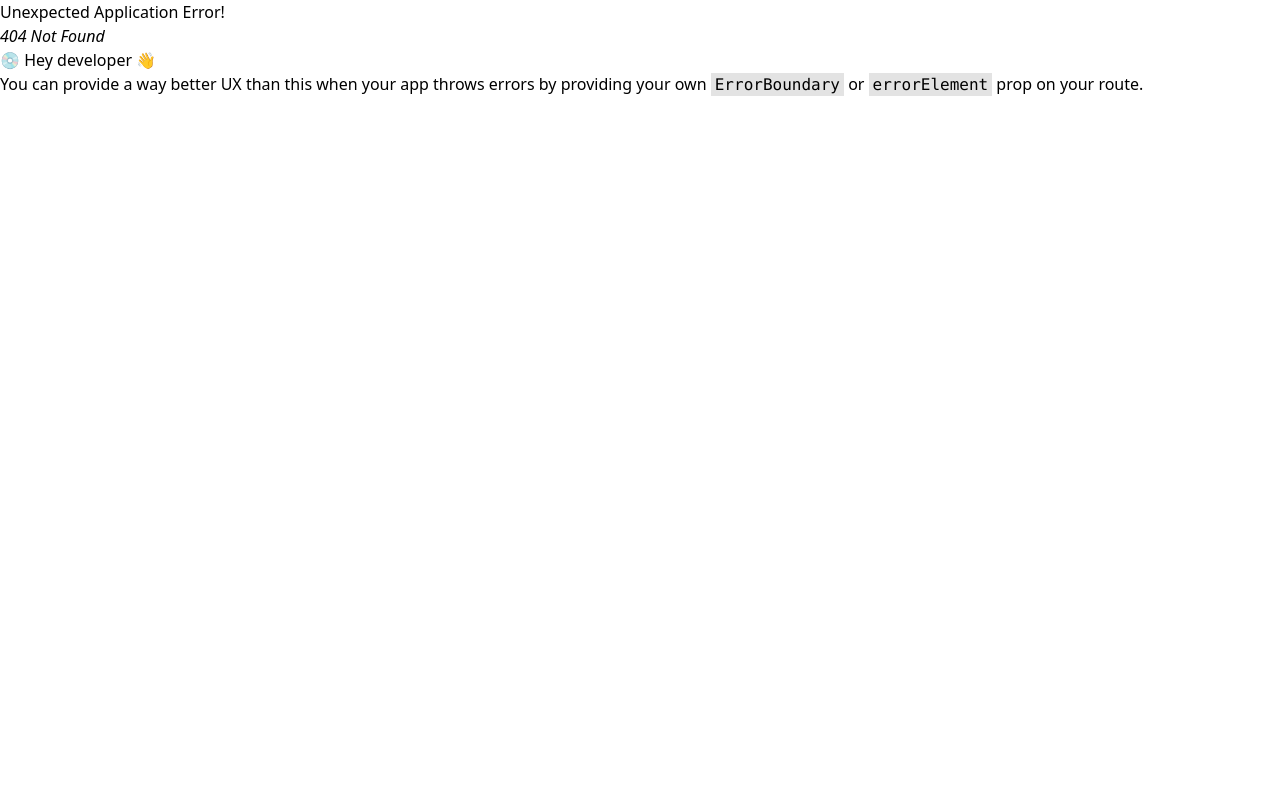
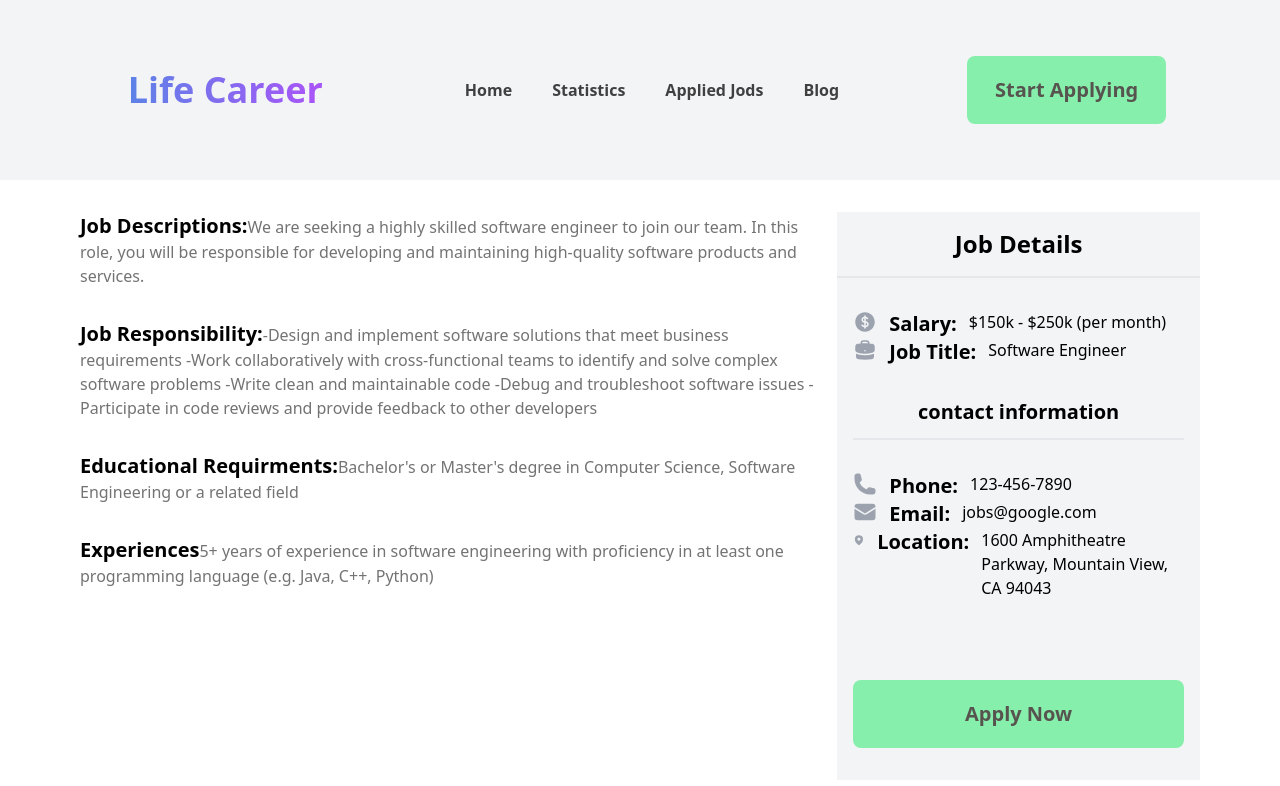
Before and after one commit to sagor369/job-application, a React (Vite) app: page /jobs/1 in a window 1280 px wide. Before the commit this address had no page. Shown: the top 786 px of the page. Built offline with nearby package versions, Linux system fonts and the light colour scheme.

Commit message:
job details complete

```diff
--- a/public/jobs.json
+++ b/public/jobs.json
@@ -5,14 +5,17 @@
       "image": "/public/All Images/google-1-1 1.png",
       "company": "Google LLC",
       "location": "Mountain View, CA",
-      "salary": "$150,000 - $250,000",
+      "salary": "$150k - $250k",
       "title": "Software Engineer",
       "time": "Full-time",
       "remoteOrOnsite": "Onsite",
       "description": "We are seeking a highly skilled software engineer to join our team. In this role, you will be responsible for developing and maintaining high-quality software products and services.",
       "responsibility": "-Design and implement software solutions that meet business requirements \n-Work collaboratively with cross-functional teams to identify and solve complex software problems \n-Write clean and maintainable code \n-Debug and troubleshoot software issues \n-Participate in code reviews and provide feedback to other developers",
       "education": "Bachelor's or Master's degree in Computer Science, Software Engineering or a related field",
-      "experiences": "5+ years of experience in software engineering with proficiency in at least one programming language (e.g. Java, C++, Python)"
+      "experiences": "5+ years of experience in software engineering with proficiency in at least one programming language (e.g. Java, C++, Python)",
+      "phone": "123-456-7890",
+      "email": "jobs@google.com",
+      "address": "1600 Amphitheatre Parkway, Mountain View, CA 94043"
 
     },
     {
@@ -21,14 +24,17 @@
       "image": "/public/All Images/netflix-4 1.png",
       "company": "Microsoft Corporation",
       "location": "Redmond, WA",
-      "salary": "$120,000 - $200,000",
+      "salary": "$120k - $200k",
       "title": "Data Scientist",
       "time": "Full-time",
       "remoteOrOnsite": "Remote",
       "description": "We are seeking an experienced data scientist to join our team. In this role, you will be responsible for developing and implementing data-driven solutions to solve complex business problems.",
       "responsibility": "-Analyze and interpret large, complex datasets \n-Develop predictive models using statistical and machine learning techniques \n-Collaborate with cross-functional teams to identify opportunities for data-driven solutions \n-Communicate insights and recommendations to stakeholders",
       "education": "Master's or Ph.D. degree in Data Science, Statistics, Mathematics or a related field",
-      "experiences": "3+ years of experience in data science with expertise in statistical analysis and machine learning"
+      "experiences": "3+ years of experience in data science with expertise in statistical analysis and machine learning",
+      "phone": "123-456-7890",
+      "email": "jobs@microsoft.com",
+      "address": "1 Microsoft Way, Redmond, WA 98052"
 
     },
     {
@@ -37,14 +43,18 @@
       "image": "/public/All Images/Amazon_logo.jpg",
       "company": "Amazon.com, Inc.",
       "location": "Seattle, WA",
-      "salary": "$130,000 - $220,000",
+      "salary": "$130k - $220k",
       "title": "Software Development Engineer",
       "time": "Remote",
       "remoteOrOnsite": "Onsite",
       "description": "We are seeking a talented software development engineer to join our team. In this role, you will be responsible for developing and deploying large-scale, distributed systems.",
       "responsibility": "-Design and implement software solutions that meet business requirements \n-Work collaboratively with cross-functional teams to identify and solve complex software problems \n-Write clean and maintainable code \n-Debug and troubleshoot software issues \n-Participate in code reviews and provide feedback to other developers",
       "education": "Bachelor's or Masters degree in Computer Science, Software Engineering or a related field",
-      "experiences": "5+ years of experience in software engineering with proficiency in at least one programming language (e.g. Java, C++, Python)"
+      "experiences": "5+ years of experience in software engineering with proficiency in at least one programming language (e.g. Java, C++, Python)",
+      "phone": "123-456-7890",
+      "email": "jobs@amazon.com",
+      "address": "410 Terry Ave N, Seattle, WA 98109"
+
 
     },
     {
@@ -53,14 +63,17 @@
       "image": "/public/All Images/tesla-9 1.png",
       "company": "Apple Inc.",
       "location": "Cupertino, CA",
-      "salary": "$140,000 - $230,000",
+      "salary": "$140k - $230k",
       "title": "Machine Learning Engineer",
       "time": "Full-time",
       "remoteOrOnsite": "Remote",
       "description": "We are seeking an experienced product manager to join our team. In this role, you will be responsible for defining and driving the product roadmap for one of our core products.",
       "responsibility": "-Define product strategy and roadmap based on customer needs and market trends \n-Partner with cross-functional teams to develop and launch new products and features \n-Set product goals and track progress towards achieving them \n-Monitor product performance and identify areas for improvement \n-Communicate product vision and strategy to stakeholders",
       "education": "Bachelor's or Master's degree in Business, Computer Science or a related field",
-      "experiences": "5+ years of experience in product management with a proven track record of shipping successful products"
+      "experiences": "5+ years of experience in product management with a proven track record of shipping successful products",
+      "phone": "123-456-7890",
+      "email": "jobs@apple.com",
+      "address": "1 Apple Park Way, Cupertino, CA 95014"
     },
     {
       "id": 5,
@@ -68,14 +81,17 @@
       "image": "/public/All Images/Facebook-Logo.jpg",
       "company": "Facebook, Inc.",
       "location": "Menlo Park, CA",
-      "salary": "$160,000 - $250,000",
+      "salary": "$160k - $250k",
       "title": "Product Manager",
       "time": "Full-time",
       "remoteOrOnsite": "Onsite",
       "description": "We are seeking a highly skilled machine learning engineer to join our team. In this role, you will be responsible for developing and implementing state-of-the-art machine learning algorithms and systems.",
       "responsibility": "-Design and develop machine learning models and algorithms \n-Optimize machine learning models for performance and scalability \n-Work closely with cross-functional teams to integrate machine learning into products and services \n-Research and evaluate new machine learning technologies and techniques",
       "education": "Master's or Ph.D. degree in Computer Science, Machine Learning or a related field",
-      "experiences": "3+ years of experience in machine learning with a strong background in programming and mathematics"
+      "experiences": "3+ years of experience in machine learning with a strong background in programming and mathematics",
+      "phone": "123-456-7890",
+      "email": "jobs@facebook.com",
+      "address": "1 Hacker Way, Menlo Park, CA 94025"
     },
     {
       "id": 6,
@@ -83,13 +99,16 @@
       "image": "/public/All Images/Group 10021.png",
       "company": "Twitter, Inc.",
       "location": "San Francisco, CA",
-      "salary": "$120,000 - $200,000",
+      "salary": "$120k - $200k",
       "title": "Data Engineer",
       "time": "Remote",
       "remoteOrOnsite": "Onsite",
       "description": "We are seeking a talented software engineer to join our team. In this role, you will be responsible for designing and developing scalable, high-performance software systems that power our streaming service.",
       "responsibility": "-Design and develop software systems that scale to millions of users \n-Work closely with cross-functional teams to develop new features and improve existing ones \n-Optimize software systems for performance and reliability \n-Contribute to the software development lifecycle including design, development, testing, and deployment",
       "education": "Bachelor's or Master's degree in Computer Science, Software Engineering or a related field",
-      "experiences": "8+ years of experience in software engineering with proficiency in at least one programming language (e.g. Java, C++, Python)"
+      "experiences": "8+ years of experience in software engineering with proficiency in at least one programming language (e.g. Java, C++, Python)",
+      "phone": "123-456-7890",
+      "email": "jobs@google.com",
+      "address": "1600 Amphitheatre Parkway, Mountain View, CA 94043"
       }
       ]
--- a/src/Feature.jsx
+++ b/src/Feature.jsx
@@ -5,7 +5,6 @@ const Feature = ({featureJob}) => {
     const nb = featureJob.slice (0,4)
     const [item , setItem] = useState(nb)
     // setItem(nb[0])
-    console.log(item)
     const allData = () =>{
         setItem(featureJob)
     }
@@ -25,7 +24,7 @@ const Feature = ({featureJob}) => {
         {
 
         <div className=' flex justify-center mt-8,'>
-        <button className='btn-primary w-36 ,{`${item.length === 6 }? "hidden" : "" `}' onClick={allData}>See more</button>
+        <button className='btn-primary w-36 mt-12 ,{`${item.length === 6 }? "hidden" : "" `}' onClick={allData}>See more</button>
         </div>
         }
         </div>
--- a/src/Jobs.jsx
+++ b/src/Jobs.jsx
@@ -32,7 +32,7 @@ const Jobs = ({ job }) => {
           </p>
         </div>
         <div className="">
-          <Link className="capitalize btn-primary py-2 " to="">
+          <Link className="capitalize btn-primary py-2 " to={`/jobs/${id}`}>
             View details
           </Link>
         </div>
--- /dev/null
+++ b/src/component/JobDetails.jsx
@@ -0,0 +1,104 @@
+import React, { useEffect, useState } from "react";
+import { useLoaderData, useParams } from "react-router-dom";
+import {
+  MapPinIcon,
+  CurrencyDollarIcon,
+  PhoneIcon,
+  EnvelopeIcon,
+  BriefcaseIcon,
+} from "@heroicons/react/24/solid";
+
+const JobDetails = () => {
+  const { id } = useParams();
+  const jobData = useLoaderData();
+  const [job, setJob] = useState({});
+  useEffect(() => {
+    const jobDetail = jobData.find((jobs) => jobs.id == id);
+    setJob(jobDetail);
+  }, []);
+  const {
+    description,
+    education,
+    experiences,
+    title,
+    salary,
+    responsibility,
+    phone,
+    email,
+    address,
+  } = job;
+
+  console.log(jobData);
+  return (
+    <div className="grid md:grid-cols-3 grid-cols-1 gap-4 mt-8 mx-20">
+      <div className="md:col-span-2">
+        <p className="mb-8 text-neutral-500">
+          <span className="capitalize text-black font-bold text-xl">
+            Job descriptions:
+          </span>
+          {description}
+        </p>
+        <p className="mb-8 text-neutral-500">
+          <span className="capitalize text-black font-bold text-xl">
+            Job responsibility:
+          </span>
+          {responsibility}
+        </p>
+        <p className="mb-8 text-neutral-500">
+          <span className="capitalize text-black font-bold text-xl">
+            educational requirments:
+          </span>
+          {education}
+        </p>
+        <p className="mb-8 text-neutral-500">
+          <span className="capitalize text-black font-bold text-xl">
+            experiences
+          </span>
+          {experiences}
+        </p>
+      </div>
+      <div className="bg-gray-100">
+        <h1 className="border-b-2 font-bold text-2xl capitalize text-center py-4">
+          job details
+        </h1>
+        <div className="mx-4 py-8 ">
+          <p className="flex gap-3">
+            <CurrencyDollarIcon className="icon" />
+            <span className="title">Salary: </span>
+            {salary} (per month)
+          </p>
+          <p className="flex gap-3">
+            <BriefcaseIcon className="icon" />
+            <span className="title">Job title:</span>
+            {title}
+          </p>
+        </div>
+        <div className="mx-4 mb-8">
+          <h1 className="text-xl font-bold pb-3  text-center mb-8 border-b-2">
+            contact information
+          </h1>
+
+          <p className="flex gap-3">
+            <PhoneIcon className="icon" />{" "}
+            <span className="title"> phone:</span> {phone}{" "}
+          </p>
+          <p className="flex gap-3">
+            <EnvelopeIcon className="icon" />{" "}
+            <span className="title">email:</span>
+            {email}{" "}
+          </p>
+          <p className="flex gap-3">
+            <MapPinIcon className="icon" />{" "}
+            <span className="title"> location: </span>
+            {address}{" "}
+          </p>
+          <button className="btn-primary mt-20 mx-auto w-full ">
+            Apply Now{" "}
+          </button>
+        </div>
+      </div>
+    </div>
+  );
+};
+
+export default JobDetails;
--- a/src/index.css
+++ b/src/index.css
@@ -11,3 +11,9 @@
  .btn-primary{
     @apply bg-green-300 hover:bg-green-600 px-7 py-5 rounded-lg text-stone-600 hover:text-red-300 font-bold text-xl
  }
+ .icon{
+    @apply w-6 h-6 text-gray-400
+ }
+ .title{
+    @apply text-xl font-bold capitalize text-xl font-bold capitalize
+ }
--- a/src/main.jsx
+++ b/src/main.jsx
@@ -7,6 +7,7 @@ import {
 } from "react-router-dom";
 import './index.css'
 import Layout from './component/Layout';
+import JobDetails from './component/JobDetails';
 
 const router = createBrowserRouter([
   {
@@ -17,6 +18,12 @@ const router = createBrowserRouter([
         path: '/',
         element: <App></App>,
         loader: ()=> fetch('/public/jobs.json')
+      },
+      {
+        path: 'jobs/:id',
+        element: <JobDetails></JobDetails>,
+        loader: ({params}) => fetch('/public/jobs.json')
+
       }
     ]
 
```
